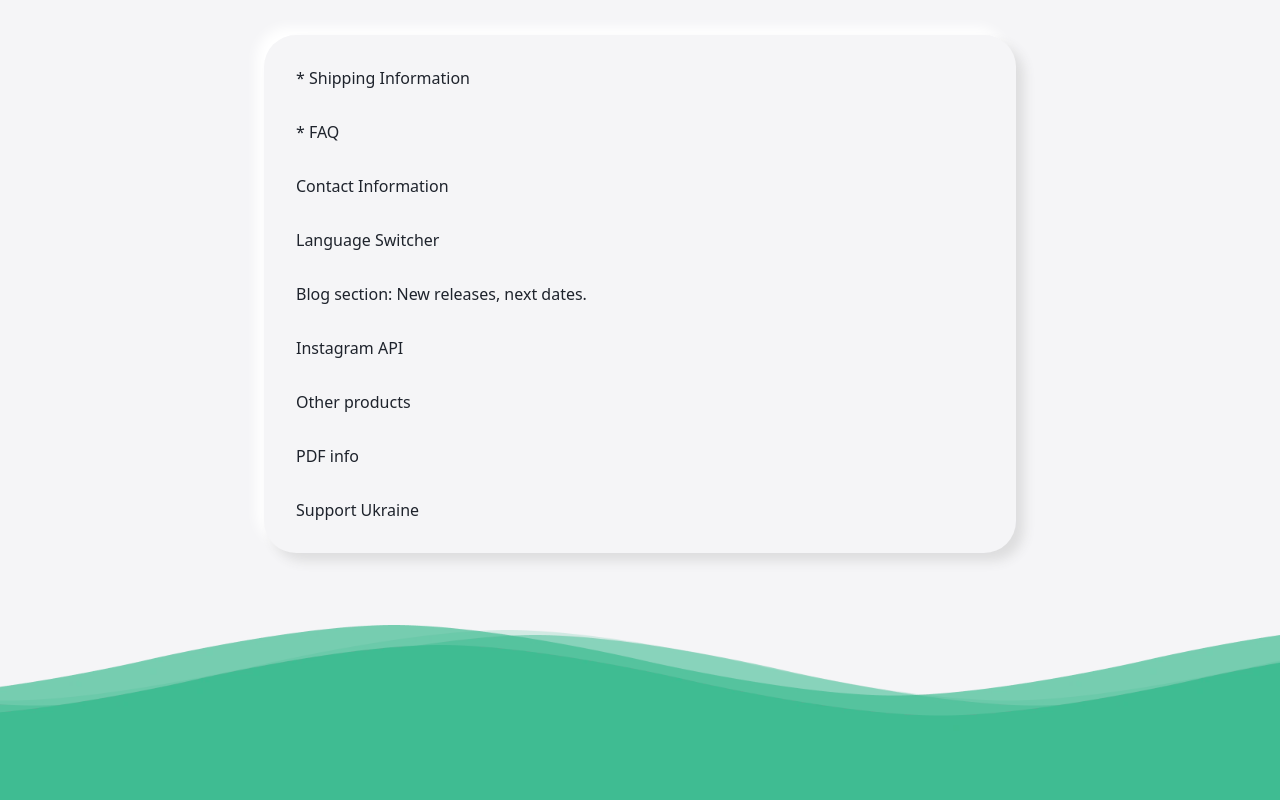
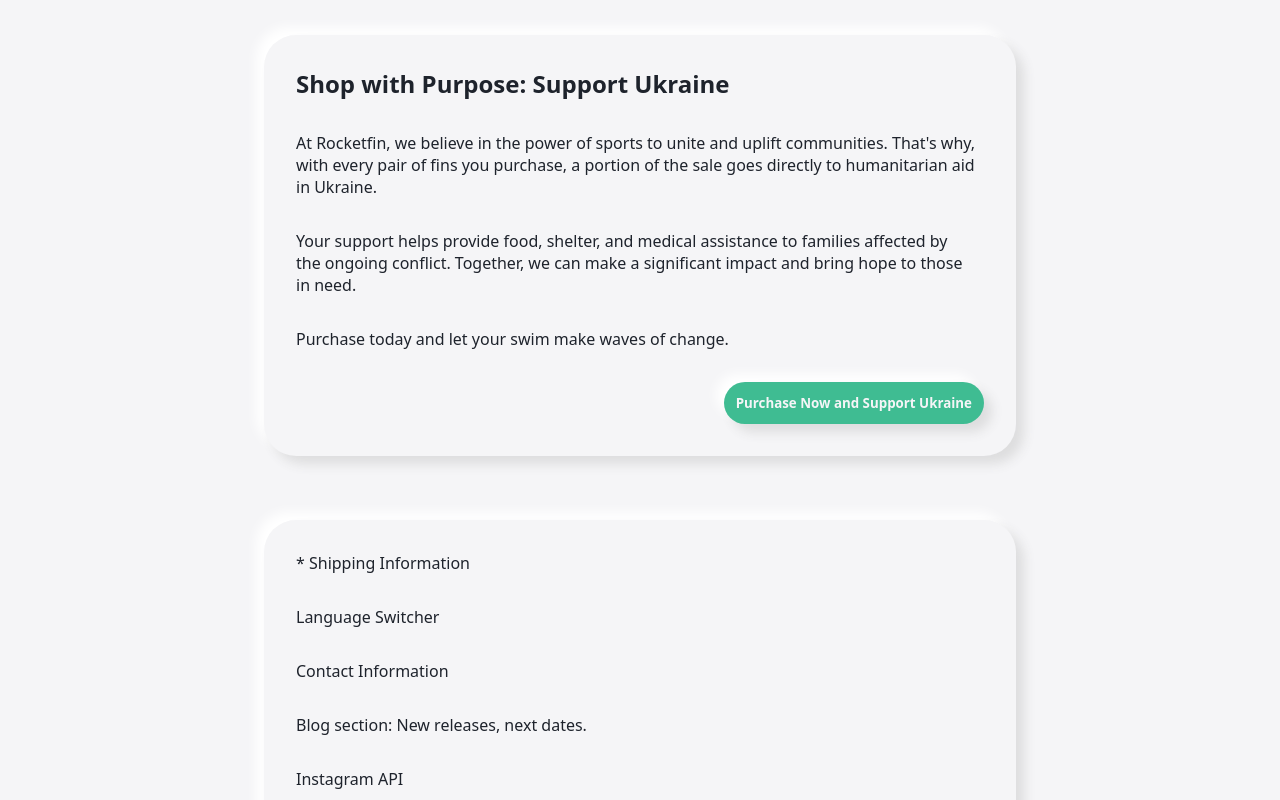
Before and after one commit to franciscobuchini/RocketFins, a React (Vite) app: page / in a window 1280 px wide. Shown: the part 760-1560 px from the top of the page. Built offline with nearby package versions, Linux system fonts and the light colour scheme; no server answers.

Commit message:
starting with FAQ and Support Ukraine section

```diff
--- a/src/Styles/Styles.css
+++ b/src/Styles/Styles.css
@@ -281,6 +281,7 @@
   border-radius: var(--size-m);
   font-weight: 600;
   padding: var(--size-xs);
+  width: fit-content;
   /*interact*/
   cursor: pointer;
   /*colors*/
@@ -300,6 +301,15 @@
   /*colors*/
   background-color: var(--main-background);
   color: var(--main-transparent);
+}
+
+a:has(button) {
+  align-self: flex-end;
+}
+
+h3 {
+  border-left: 2px solid var(--primary);
+  padding-left: var(--size-xxs);
 }
 
 /*ORDER VIEW*/
--- a/src/Views/FAQ.jsx
+++ b/src/Views/FAQ.jsx
@@ -5,7 +5,14 @@
   return (
     <section>
       <article>
-
+        <h3>How much does shipping cost and how long does it take?</h3>
+        <p>The cost and delivery time depend on the destination country, the distance, and the shipping company chosen. Once you place your order, we will send you detailed information including the shipping number, the estimated delivery time, and the exact shipping cost. This way, you can stay informed about your order at all times and plan for its arrival accordingly.</p>
+        <br/>
+        <h3>What should I do if I receive a defective or incorrect product?</h3>
+        <p>We apologize for any inconvenience. If you receive a defective or incorrect product, please contact us immediately so we can resolve the issue as quickly as possible.</p>
+        <br/>
+        <h3>Do you offer discounts for bulk purchases?</h3>
+        <p>Yes, we offer discounts for bulk purchases. Please contact us directly for more information about our pricing and terms for bulk orders.</p>
       </article>
     </section>
   );
--- a/src/Views/Home.jsx
+++ b/src/Views/Home.jsx
@@ -38,15 +38,23 @@
         </Link>
       </article>
       <article>
+        <h2>Shop with Purpose: Support Ukraine</h2>
+        <p>At Rocketfin, we believe in the power of sports to unite and uplift communities. That's why, with every pair of fins you purchase, a portion of the sale goes directly to humanitarian aid in Ukraine.</p>
+        <p>Your support helps provide food, shelter, and medical assistance to families affected by the ongoing conflict. Together, we can make a significant impact and bring hope to those in need.</p>
+        <p>Purchase today and let your swim make waves of change.</p>
+        <Link className='buttonLink' to="/store">
+          <button>Purchase Now and Support Ukraine</button>
+        </Link>
+      </article>
+      <article>
         <p>* Shipping Information</p>
-        <p>* FAQ</p>
+        <p>Language Switcher</p>
         <p>Contact Information</p>
-        <p>Language Switcher</p>
         <p>Blog section: New releases, next dates.</p>
         <p>Instagram API</p>
         <p>Other products</p>
         <p>PDF info</p>
-        <p>Support Ukraine</p>
+        <p>Best models list // call to action</p>
       </article>
     </section>
   );
```
